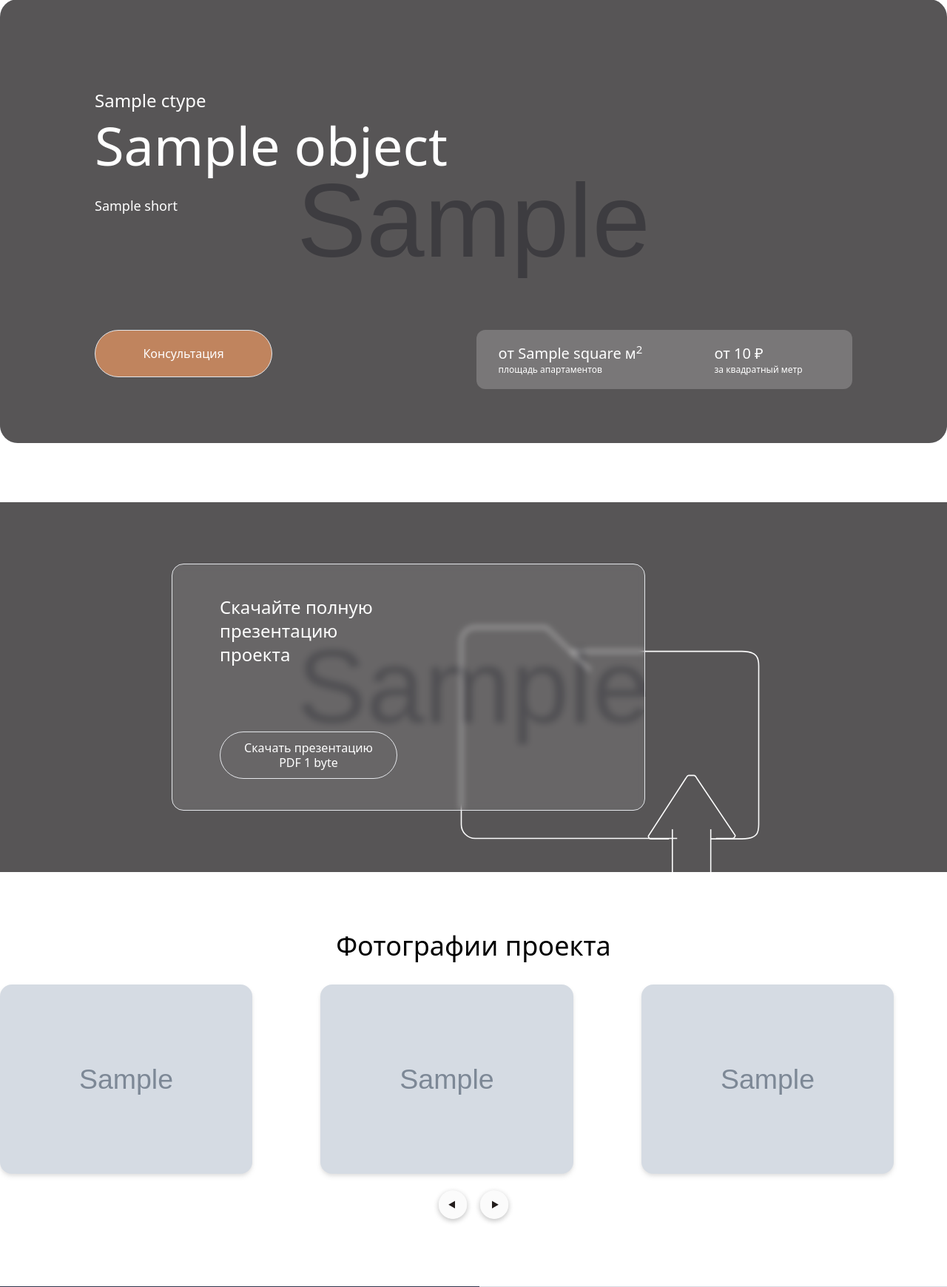
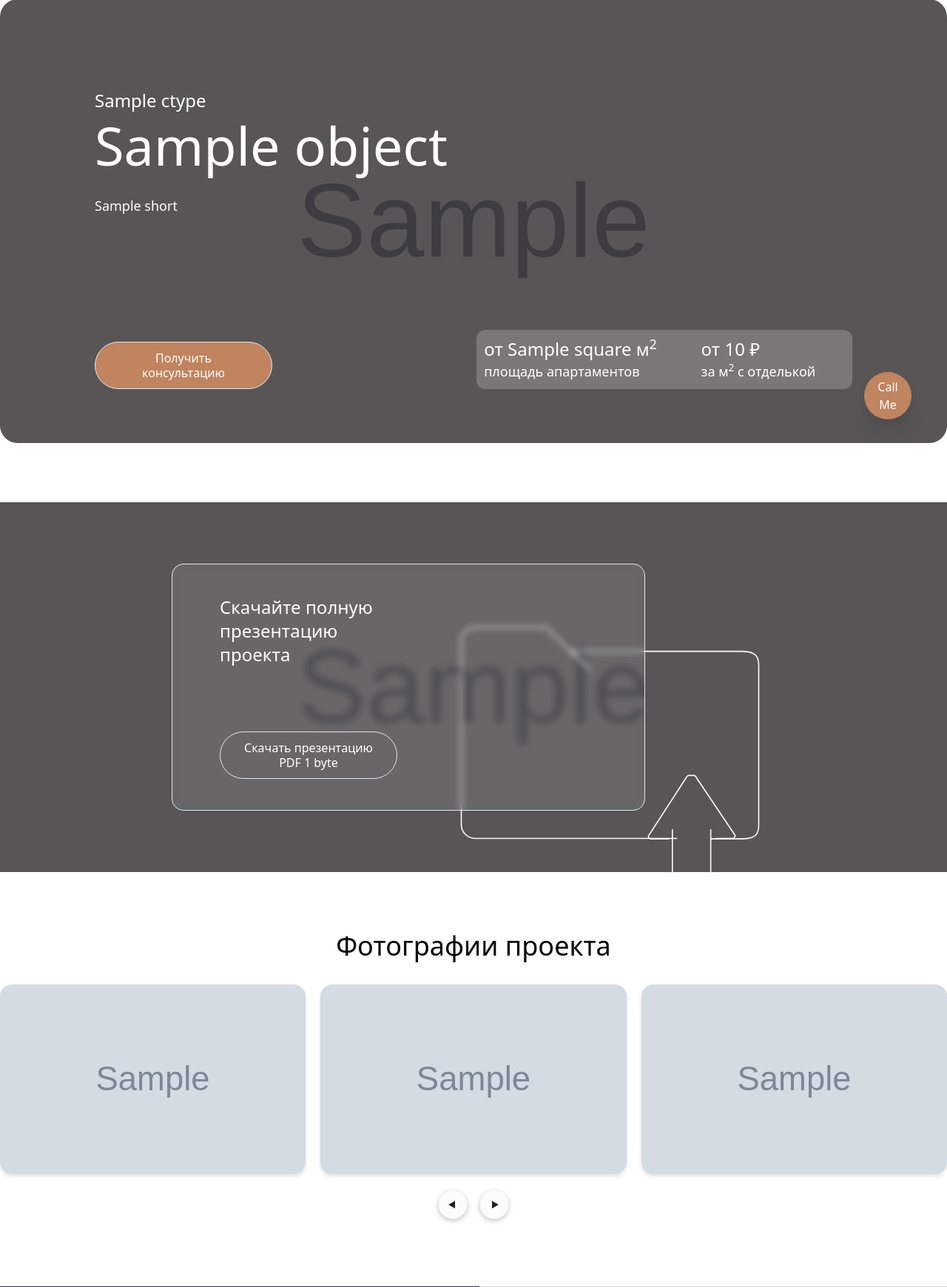
Before and after one commit to andrew3203/status-lending, a Django app: template app/client/templates/base.html in a window 1280 px wide. Shown: the part 185-1925 px from the top of the page at 74% size. Run offline with Django 4.2, Linux system fonts and the light colour scheme; the template is opened without the code that fills it: most values are stand-ins (such as "Sample title", 1, 10 or a date in 2020); grey boxes marked "Sample" are stand-in pictures; some libraries are stand-ins or nearby versions.

Commit message:
relise 2

```diff
--- a/app/client/models.py
+++ b/app/client/models.py
@@ -54,7 +54,7 @@ class Complex(models.Model):
     ctype = models.CharField(
         'Тип ЖК',
         help_text='Например: Клубный Дом, Жилой Комплекс и тд',
-        max_length=180,
+        max_length=180, default="", blank=True
     )
     name = models.CharField(
         'Название колмплекса',
--- a/app/client/static/js/interactions.js
+++ b/app/client/static/js/interactions.js
@@ -25,11 +25,11 @@ $(function () {
       data: my_data,
       success: function (data, textStatus, jqXHR) {
         form.hide();
-        form.parent().find(".form-done").addClass( "visible" ).removeClass( "invisible" );
-        form.parent().find(".form-fail").addClass( "invisible" ).removeClass( "visible" );
+        form.parent().find(".form-done").addClass( "visible" ).removeClass( "invisible" ).css('display', 'flex')
+        form.parent().find(".form-fail").addClass( "invisible" ).removeClass( "visible" ).css('display', 'none')
       },
       error: function (jqXHR, textStatus, errorThrown) {
-        form.parent().find(".form-fail").addClass( "visible" ).removeClass( "invisible" );
+        form.parent().find(".form-fail").addClass( "visible" ).removeClass( "invisible" ).css('display', 'flex')
       },
     });
     return false;
@@ -58,4 +58,25 @@ $(function () {
     $(".modal2").fadeOut(300);
     $(".modal2").hide();
   });
+
+  $(".call").click(function () {
+    $(".call-modal").css('display', 'absolute');
+    $(".call-modal").fadeIn(300);
+  });
+
+  $(".close-call").click(function () {
+    $(".call-modal").fadeOut(300);
+    $(".call-modal").css('display', 'none');
+  });
+
+  $(".menu").click(function () {
+    $(".my-menu").css('display', 'absolute');
+    $(".my-menu").fadeIn(300);
+  });
+
+  $(".close-link").click(function () {
+
+    $(".my-menu").css('display', 'none');
+    $(".my-menu").fadeOut(300);
+  });
 });
--- a/app/client/static/js/swiper.js
+++ b/app/client/static/js/swiper.js
@@ -12,7 +12,7 @@ const swiper = new Swiper(".mySwiper", {
   },
   breakpoints: {
     // when window width is >= 320px
-    320: {
+    319: {
         slidesPerView: 1,
         spaceBetween: 10,
         slideToClickedSlide: true,
--- a/app/client/static_src/tailwind.config.js
+++ b/app/client/static_src/tailwind.config.js
@@ -64,13 +64,18 @@ module.exports = {
             },
             height: {
                 '80h': '80vh',
+                '75h': '75vh',
+                '70h': '70vh',
             },
             maxWidth: {
                 '2/3': '66%',
             },
             minHeight: {
                 '600': '600px',
+                '550': '550px',
                 '500': '500px',
+                '65h': '65vh',
+                '80h': '80vh',
                 '60h': '60vh',
                 '70h': '70vh',
                 '75h': '75vh',
--- a/app/client/templates/base.html
+++ b/app/client/templates/base.html
@@ -52,10 +52,23 @@
 				<a href="{{ object.wh_link }}">
 					<img class="max-h-10 object-contain" src='{% static "/utils/icons/icon_watssup.svg" %}' />
 				</a>
-				<button class="visible md:invisible">
+				<button class="visible md:invisible menu">
 					<img class="max-h-12 object-contain" src="{% static '/utils/icons/icon_menu.svg' %}" alt="">
 				</button>
 			</div>
+		</div>
+		<div class="z-25 hidden absolute w-full top-0 left-0 right-0 mt-20 h-screen bg-back my-menu">
+			<div class="grid grod-rows-6 gap-y-8 text-white text-2xl font-semibold ml-6">
+
+				<a class="mt-8 close-link" href="#main">Главная</a>
+				<a class="close-link" href="#gelery">Галерея</a>
+				<a class="close-link" href="#about">О проекте</a>
+				<a class="close-link" href="#advanteges">Приемущества</a>
+				<a class="close-link" href="#location">Расположение</a>
+				<a class="close-link" href="#contacts">Контакты</a>
+
+			</div>
+
 		</div>
 	</header>
 
@@ -63,31 +76,31 @@
 	<section class="z-10 container mx-auto h-5/6 text-white mt-20 md:mt-40" id="main">
 		<div class="relative">
 			<div class="z-10 absolute w-full h-full">
-				<div class="grid grid-cols-1 md:grid-cols-2 gap-2 h-full content-around mx-auto w-full: w-4/5">
-					<div class="col-span-1 md:col-span-2 font-extralight mt-6 md:mt-12">
-						<h1 class="text-xl md: text-2xl">{{ object.ctype }}</h1>
-						<h1 class="text-5xl md: text-7xl mt-2 mb-8">{{ object.name }}</h1>
-						<h2 class="text-md md:text-lg text-normal ">
+				<div class="grid grid-cols-1 md:grid-cols-2 gap-1 md:gap-2 h-full content-around mx-auto w-full: w-4/5">
+					<div class="col-span-1 md:col-span-2 font-extralight mt-4 md:mt-12">
+						<h1 class="text-lg md:text-2xl">{{ object.ctype }}</h1>
+						<h1 class="text-4xl md:text-7xl mt-2 mb-8">{{ object.name }}</h1>
+						<h2 class="text-sm md:text-lg text-normal ">
 							{{ object.short }}
 						</h2>
 					</div>
-					<div class="mx-auto md:mx-0 order-last md:order-none">
+					<div class="mx-auto md:mx-0 order-last md:order-none md:flex md:flex-col md:justify-end">
 						<div
-							class="rounded-4xl w-60 h-16 flex items-center justify-center border border-inherit bg-tbrown open-modal cursor-pointer hover:bg-transparent ease-in-out duration-300">
+							class="rounded-4xl w-60 h-16 flex items-center justify-center border border-inherit bg-tbrown open-modal cursor-pointer hover:bg-transparent ease-in-out transition duration-300">
 							<h2 class="w-48 text-center font-medium text-base leading-5">
-								Консультация
+								Получить консультацию
 							</h2>
 						</div>
 					</div>
 					<div
-						class="rounded-xl h-20 grid grid-cols-2 gab-x-4 justify-items-center content-center bg-white/20">
+						class="rounded-xl h-20 md:h-30 grid grid-cols-2 justify-items-center content-center bg-white/20">
 						<div>
-							<h2 class="text-xl">от {{ object.square }} м<sup>2</sup></h2>
-							<h2 class="text-xs">площадь апартаментов</h2>
+							<h2 class="text-lg md:text-2xl">от {{ object.square }} м<sup>2</sup></h2>
+							<h2 class="text-xs md:text-lg">площадь апартаментов</h2>
 						</div>
 						<div>
-							<h2 class="text-xl">от {{ object.formated_price }} ₽</h2>
-							<h2 class="text-xs">за квадратный метр</h2>
+							<h2 class="text-lg md:text-2xl">от {{ object.formated_price }} ₽</h2>
+							<h2 class="text-xs md:text-lg">за м<sup>2</sup> с отделькой</h2>
 						</div>
 					</div>
 
@@ -115,7 +128,7 @@
 							Скачайте полную презентацию проекта
 						</h2>
 						<div
-							class="rounded-4xl w-60 h-16 flex items-center justify-center border border-inherit cursor-pointer hover:bg-tbrown ease-in-out duration-300 open-modal2">
+							class="rounded-4xl w-60 h-16 flex items-center justify-center border border-inherit cursor-pointer hover:bg-tbrown ease-in-out transition duration-300 open-modal2">
 							<h2 class="w-48 text-center font-medium text-base leading-5">
 								Скачать презентацию PDF {{ object.presentation.size | filesizeformat }}
 							</h2>
@@ -142,8 +155,8 @@
 		<div class="swiper mySwiper">
 			<div class="swiper-wrapper">
 				{% for im in object.images %}
-				<div class="swiper-slide ease-in-out duration-400">
-					<img class="rounded-2xl drop-shadow-md h-64 w-auto object-cover" src="{{ im.image.url }}" alt="" />
+				<div class="swiper-slide ease-in-out transition duration-400">
+					<img class="rounded-2xl drop-shadow-md h-64 w-full object-cover" src="{{ im.image.url }}" alt="" />
 				</div>
 				{% endfor %}
 			</div>
@@ -203,18 +216,18 @@
 					<input type="hidden" class="invisible" name="site" value="{{ object.site.pk }}">
 					<div class="flex items-center justify-center md:justify-end">
 						<button type="submit"
-							class="rounded-4xl w-1/2 h-12 border border-inherit text-white m-0 p-0 hover:bg-tbrown ease-in-out duration-300">
+							class="rounded-4xl w-1/2 h-12 border border-inherit text-white m-0 p-0 hover:bg-tbrown ease-in-out transition duration-300">
 							Отправить
 						</button>
 					</div>
 				</form>
-				<div class="invisible form-done flex flex-col justify-center items-center h-full">
-					<h2 class="text-center text-green-500 px-2">
+				<div class="hidden invisible form-done flex flex-col justify-center items-center h-full">
+					<h2 class="text-center text-white px-2 font-medium">
 						Ваша заявка принята!<br><br>В скором времени наш менеджер Вам перезвонит!
 					</h2>
 				</div>
-				<div class="invisible form-fail flex flex-col justify-center items-center">
-					<h2 class="text-center text-red-500 px-2">
+				<div class="hidden invisible form-fail flex flex-col justify-center items-center">
+					<h2 class="text-center text-red-700 px-2">
 						Уппссс.. Возникла какая то ошибка
 					</h2>
 				</div>
@@ -244,7 +257,7 @@
 
 			<div class="swiper-wrapper">
 				{% for adv in object.advantages %}
-				<div class="swiper-slide relative ease-in-out duration-200">
+				<div class="swiper-slide relative ease-in-out transition duration-200 ">
 					<div
 						class="absolute md:rounded-2xl opacity-80 bg-back md:drop-shadow-md w-full h-full flex justify-center">
 						<div class="flex flex-col h-full justify-center items-center space-y-14 max-w-xl mx-2">
@@ -256,12 +269,12 @@
 								</h2>
 							</div>
 
-							<div class="text-white">
+							<div class="text-sm md:text-xl text-white">
 								{{ adv.desciption | safe }}
 							</div>
 						</div>
 					</div>
-					<img class="z-0 md:rounded-2xl min-h-60h md:md:min-h-0 md:h-600 md:max-h-600 w-full object-cover"
+					<img class="z-0 md:rounded-2xl min-h-80h md:md:min-h-0 md:h-600 md:max-h-600 w-full object-cover"
 						src="{{ adv.image.url }}" alt="" />
 				</div>
 				{% endfor %}
@@ -284,9 +297,8 @@
 			<div class="container md:h-full mx-auto">
 				<div class="flex flex-col h-full justify-center items-center px-2.5 md:px-0">
 					<div
-						class="z-10 w-full my-5 md:my-0 md:w-2/5 h-4/5 rounded-2xl backdrop-blur-sm border border-inherit bg-white/10">
-						<form id="f2" class="flex flex-col h-full justify-center items-center w-2/3 h-full mx-auto"
-							action="contact">
+						class="z-10 w-full my-5 md:my-0 md:w-2/5 md:h-4/5 rounded-2xl backdrop-blur-sm border border-inherit bg-white/10">
+						<form id="f2" class="flex flex-col justify-center items-center w-2/3 mx-auto" action="contact">
 							{% csrf_token %}
 							<h2 class="text-white text-2xl font-medium text-center py-8">
 								Оставьте свои координаты<br />и мы свяжемся с вами
@@ -310,17 +322,17 @@
 							</div>
 							<input type="hidden" class="invisible" name="site" value="{{ object.site.pk }}">
 							<button type="submit"
-								class="rounded-4xl w-1/2 h-12 border border-inherit text-white my-2 hover:bg-tbrown ease-in-out duration-300">
+								class="rounded-4xl w-1/2 h-12 border border-inherit text-white my-2 hover:bg-tbrown ease-in-out transition duration-300">
 								Отправить
 							</button>
 						</form>
-						<div class="invisible form-done flex flex-col justify-center items-center h-full">
-							<h2 class="text-center text-green-500 px-2">
+						<div class="hidden invisible form-done flex flex-col justify-center items-center h-full">
+							<h2 class="text-center text-white px-2 font-medium">
 								Ваша заявка принята!<br><br>В скором времени наш менеджер Вам перезвонит!
 							</h2>
 						</div>
-						<div class="invisible form-fail flex flex-col justify-center items-center">
-							<h2 class="text-center text-red-500 px-2">
+						<div class="hidden invisible form-fail flex flex-col justify-center items-center">
+							<h2 class="text-center text-red-700 px-2">
 								Уппссс.. Возникла какая то ошибка
 							</h2>
 						</div>
@@ -328,8 +340,8 @@
 				</div>
 			</div>
 		</div>
-		<div class="z-1 absolute opacity-70 bg-back w-full md:h-full min-h-75h md:max-h-600"></div>
-		<img class="z-0 md:h-full min-h-75h md:md:min-h-0 md:max-h-600 w-full object-cover"
+		<div class="z-1 absolute opacity-70 bg-back w-full md:h-full min-h-550 md:max-h-600"></div>
+		<img class="z-0 md:h-full min-h-550 md:md:min-h-0 md:max-h-600 w-full object-cover"
 			src="{{ object.bg_image.url }}" alt="" />
 	</section>
 
@@ -375,7 +387,7 @@
 
 	<!-- Modal 1 -->
 	<section class="z-20 fixed inset-0 h-screen w-screen modal" style="display: none;">
-		<div class="z-10 absolute w-full h-min md:h-full max-h-600 mt-40 px-2 md:px-0">
+		<div class="z-10 absolute w-full h-min md:h-full max-h-600 mt-24 md:mt-40 px-2 md:px-0">
 			<div class="container relative h-min: md:h-full mx-auto rounded-2xl border border-inherit bg-white/5">
 				<div class="grid grid-cols-1 md:grid-cols-2 gap-2 h-min md:h-full">
 					<div class="w-full hidden md:flex flex-col justify-center align-center">
@@ -401,27 +413,27 @@
 								placeholder="Телефон" />
 							<input type="hidden" class="invisible" name="site" value="{{ object.site.pk }}">
 							<button type="submit"
-								class="rounded-4xl w-1/2 h-12 border border-inherit text-white my-4 hover:bg-tbrown ease-in-out duration-300">
+								class="rounded-4xl w-1/2 h-12 border border-inherit text-white my-4 hover:bg-tbrown ease-in-out transition duration-300">
 								Отправить
 							</button>
 							<span class="text-sm text-white font-thin">*Вы даете согласие на обработку персональных
 								данных</span>
 						</form>
-						<div class="invisible form-done flex flex-col justify-center items-center h-full">
-							<h2 class="text-center text-green-500 px-2">
+						<div class="hidden invisible form-done flex flex-col justify-center items-center h-full">
+							<h2 class="text-center text-white px-2 font-medium">
 								Ваша заявка принята!<br><br>В скором времени наш менеджер Вам перезвонит!
 							</h2>
 						</div>
-						<div class="invisible form-fail flex flex-col justify-center items-center">
-							<h2 class="text-center text-red-500 px-2">
+						<div class="hidden invisible form-fail flex flex-col justify-center items-center">
+							<h2 class="text-center text-red-700 px-2">
 								Уппссс.. Возникла какая то ошибка
 							</h2>
 						</div>
 					</div>
 				</div>
-				<a class="absolute top-0 right-0 mr-2 mt-2 close-btn cursor-pointer" href="#">
+				<button class="absolute top-0 right-0 mr-2 mt-2 close-btn">
 					<img class="h-8 w-8 object-contain" src="{% static '/utils/icons/close.svg' %}" alt="">
-				</a>
+				</button>
 			</div>
 		</div>
 		<div class="z-1 absolute opacity-70 bg-back w-full h-full"></div>
@@ -430,7 +442,7 @@
 
 	<!-- Modal 2 -->
 	<section class="z-20 fixed inset-0 h-screen w-screen modal2" style="display: none;">
-		<div class="z-10 absolute w-full h-min md:h-full max-h-600 mt-40 px-2 md:px-0">
+		<div class="z-10 absolute w-full h-min md:h-full max-h-600 mt-24 md:mt-40 px-2 md:px-0">
 			<div class="container relative h-min: md:h-full mx-auto rounded-2xl border border-inherit bg-white/5">
 				<div class="grid grid-cols-1 md:grid-cols-2 gap-2 h-min md:h-full">
 					<div class="w-full hidden md:flex flex-col justify-center align-center">
@@ -457,33 +469,51 @@
 							<input type="hidden" class="invisible" name="site" value="{{ object.site.pk }}">
 
 							<button type="submit"
-								class="rounded-4xl w-1/2 h-12 border border-inherit text-white my-4 hover:bg-tbrown ease-in-out duration-300">
+								class="rounded-4xl w-1/2 h-12 border border-inherit text-white my-4 hover:bg-tbrown ease-in-out transition duration-300">
 								Отправить
 							</button>
 							<span class="text-sm text-white font-thin">*Вы даете согласие на обработку персональных
 								данных</span>
 						</form>
-						<div class="invisible form-done flex flex-col justify-center items-center h-full">
-							<h2 class="text-cente text-green-500 px-2">
+
+						<div class="hidden invisible form-done flex flex-col justify-center items-center h-full">
+							<h2 class="text-cente text-white px-2 font-medium">
 								Ваша заявка принята!<br><br>В скором времени мы вышлем Вам презентацию!
 							</h2>
 						</div>
-						<div class="invisible form-fail flex flex-col justify-center items-center">
-							<h2 class="text-center text-red-500 px-2">
+						<div class="hidden invisible form-fail flex flex-col justify-center items-center">
+							<h2 class="text-center text-red-700 px-2">
 								Уппссс.. Возникла какая то ошибка
 							</h2>
 						</div>
 
 					</div>
 				</div>
-				<a class="absolute top-0 right-0 mr-2 mt-2 close-btn2 cursor-pointer" href="#">
+				<button class="absolute top-0 right-0 mr-2 mt-2 close-btn2">
 					<img class="h-8 w-8 object-contain" src="{% static '/utils/icons/close.svg' %}" alt="">
-				</a>
+				</button>
 			</div>
 		</div>
 		<div class="z-1 absolute opacity-70 bg-back w-full h-full"></div>
 		<img class="z-0 h-full w-full object-cover" src="{{ object.bg_image.url }}" alt="" />
 	</section>
+
+	<div class="z-40 fixed right-2 bottom-2 md:right-12 md:bottom-12 h-16 w-16 bg-tbrown rounded-full flex justify-center drop-shadow-xl">
+		<button class="z-1 text-center text-white font-medium call h-full w-full">Call<br>Me</button>
+		<div style="display: none;" class="z-2 absolute h-36 w-40 -ml-20 -mt-20 bg-white rounded-xl grid grid-rows-3 grid-cols-1 gap-2 justify-items-center drop-shadow-xl call-modal">
+			<div class="rounded-full bg-gray-900 -mt-8 h-16 w-16 drop-shadow-xl">
+				<img class="w-full h-full object-cover rounded-full" src="{% static '/utils/contact.jpg' %}" alt="">
+			</div>
+			<h2 class="text-xs text-gray-600 font-base text-center -mt-1">
+				Позвоните для консультации
+				эксперту компании
+			</h2>
+			<a href="tel:+74957948519" class="text-sm font-semibold">+7-495-794-85-19</a>
+			<button class="absolute top-2 right-2 cursor-pointer close-call">
+				<img class="h-5 w-5 object-contain invert hover:animation-ping" src="{% static '/utils/icons/close.svg' %}" alt="">
+			</button>
+		</div>
+	</div>
 
 	<script src="{% static '/js/swiper-bundle.min.js' %}" type="application/javascript"></script>
 	<script src="{% static '/js/swiper.js' %}" type="application/javascript"></script>
```
Also changed, not shown: app/client/migrations/0010_alter_complex_ctype.py (added), app/client/static/css/dist/styles.css, app/client/static/utils/bg.png (deleted), app/client/static/utils/contact.jpg (added), app/client/static/utils/logo.png (deleted), app/client/static/utils/pic.png (deleted), 1 other file.
